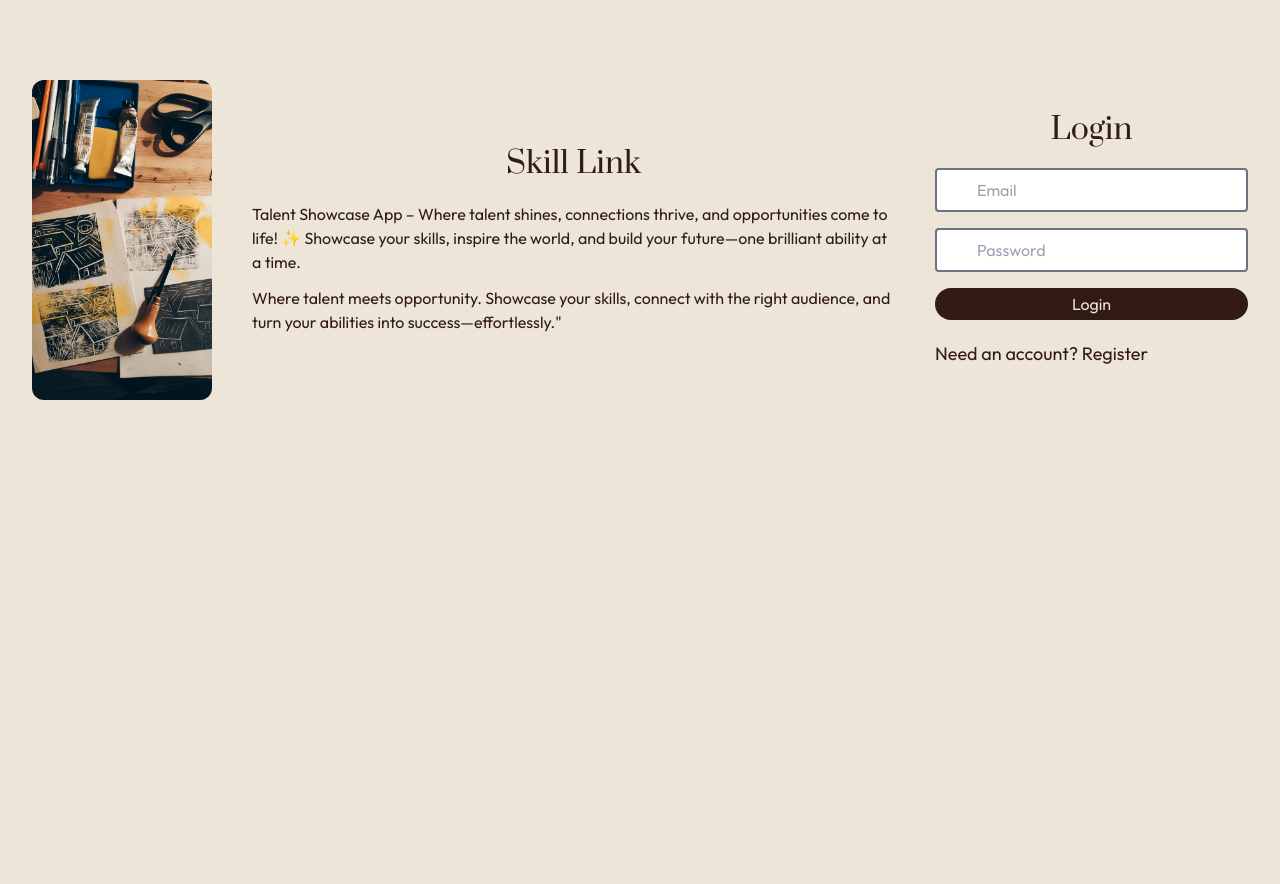
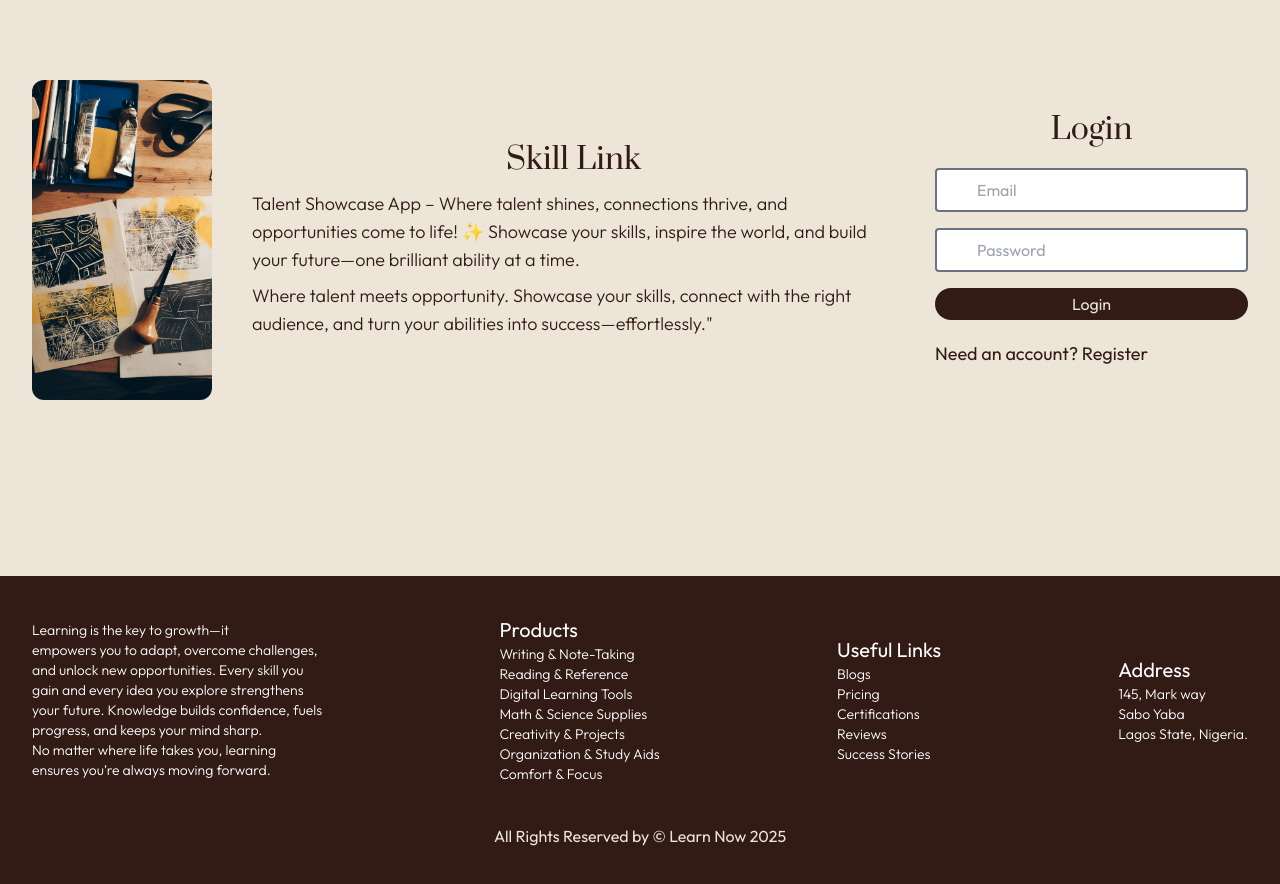
Before and after one commit to davidojo1144/Talent_showcase_app, a React (Vite) app in the folder Talentapp/: page / in a window 1280 px wide. Shown: the top 884 px of the page. Before the commit the page ends 800 px from the top, so only its background shows below. Built offline with nearby package versions, Linux system fonts and the light colour scheme.

Commit message:
Talent Showcase App using typescript, tailwind css, framer motion, toastify

```diff
--- a/Talentapp/src/Pages/Home.tsx
+++ b/Talentapp/src/Pages/Home.tsx
@@ -1,10 +1,12 @@
 import React from 'react'
 import Hero from '../components/Hero'
+import Footer from '../components/Footer'
 
 const Home = () => {
   return (
     <div>
       <Hero/>
+      <Footer/>
     </div>
   )
 }
--- /dev/null
+++ b/Talentapp/src/components/Footer.tsx
@@ -0,0 +1,43 @@
+
+
+
+const Footer = () => {
+  return (
+    <footer className='mt-44 pt-10  pb-10'>
+      <div className='flex md:flex-row flex-col md:items-center md:space-y-0 space-y-16 justify-between container text-white'>
+        <div>
+          <p  className='text-sm font-light'>Learning is the key to growth—it <br/>empowers you to adapt, overcome challenges, <br/>and unlock new opportunities. Every skill you <br/>gain and every idea you explore strengthens <br/>your future. Knowledge builds confidence, fuels <br/>progress, and keeps your mind sharp. <br/>No matter where life takes you, learning <br/>ensures you’re always moving forward.</p>
+        </div>
+        <div>
+          <p className='md:text-xl text-lg '>Products</p>
+          <div className='text-sm font-light'>
+            <p>Writing & Note-Taking</p>
+            <p>Reading & Reference</p>
+            <p>Digital Learning Tools</p>
+            <p>Math & Science Supplies</p>
+            <p>Creativity & Projects</p>
+            <p>Organization & Study Aids</p>
+            <p>Comfort & Focus</p>
+          </div>
+        </div>
+        <div>
+          <p className='md:text-xl text-lg '>Useful Links</p>
+          <div className='text-sm font-light'>
+            <p className='cursor-pointer' href="#">Blogs</p>
+            <p className='cursor-pointer' href="#">Pricing</p>
+            <p className='cursor-pointer' href="#">Certifications</p>
+            <p className='cursor-pointer' href="#">Reviews</p>
+            <p className='cursor-pointer' href="#">Success Stories</p>
+          </div>
+        </div>
+        <div>
+          <p className='md:text-xl text-lg '>Address</p>
+          <p className='text-sm font-light'>145, Mark way <br/>Sabo Yaba <br/> Lagos State, Nigeria.</p>
+        </div>
+      </div>
+      <p className='text-center text-secondary pt-10'>All Rights Reserved by © Learn Now 2025</p>
+    </footer>
+  )
+}
+
+export default Footer
--- a/Talentapp/src/components/Hero.tsx
+++ b/Talentapp/src/components/Hero.tsx
@@ -5,12 +5,12 @@ const Hero = () => {
   return (
     <div className="container">
       <div className="flex md:flex-row flex-col pt-20 items-center justify-center gap-10">
-        <img className="md:w-56 w-full md:h-80 rounded-xl" src={assets} alt="" />
-        <div className="space-y-5">
+        <img className="md:w-56 w-full md:h-80 h-[60vh] rounded-xl" src={assets} alt="" />
+        <div className="space-y-3">
             <h2 className="text-center prata-regular md:text-3xl text-xl font-medium">Skill Link</h2>
-            <div className="space-y-3">
-              <p>Talent Showcase App – Where talent shines, connections thrive, and opportunities come to life! ✨ Showcase your skills, inspire the world, and build your future—one brilliant ability at a time.</p>
-              <p>Where talent meets opportunity. Showcase your skills, connect with the right audience, and turn your abilities into success—effortlessly."</p>
+            <div className="space-y-2">
+              <p className="md:text-lg text-sm md:font-light">Talent Showcase App – Where talent shines, connections thrive, and opportunities come to life! ✨ Showcase your skills, inspire the world, and build your future—one brilliant ability at a time.</p>
+              <p className="md:text-lg text-sm md:font-light">Where talent meets opportunity. Showcase your skills, connect with the right audience, and turn your abilities into success—effortlessly."</p>
             </div>
         </div>
         <AuthForm/>
--- a/Talentapp/src/index.css
+++ b/Talentapp/src/index.css
@@ -32,3 +32,7 @@ body{
     background-color: #ECE5D8;
     color:  #321B15;
 }
+
+footer {
+    background-color: #321B15;
+}
```
